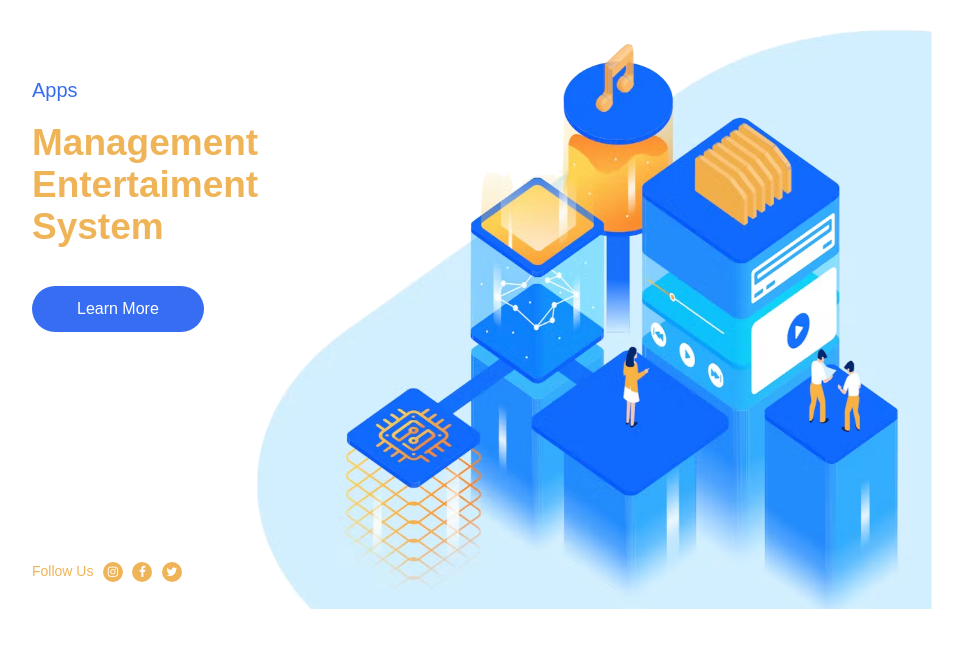
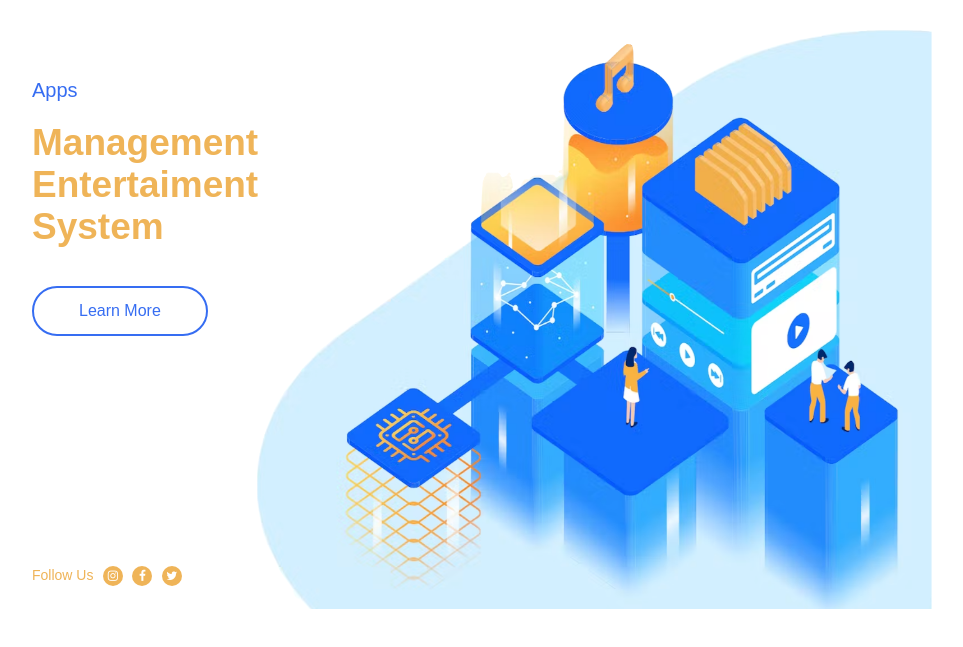
Before and after one commit to sgrazys/03-mes, a website: page index.html in a window 1280 px wide. In both pictures the pointer is over the link "Learn More". Shown: the part 67-714 px from the top of the page, without its empty margins (158-1121 px from the left). Drawn offline with Linux system fonts and the light colour scheme.

Commit message:
add content

```diff
--- a/css/main.css
+++ b/css/main.css
@@ -99,9 +99,17 @@ body {
     line-height: 1em;
     text-decoration: none;
     background-color: #366DF2;
+    border: solid 2px transparent;
     border-radius: 25px;
     padding: 15px 45px;
     margin-top: 38px;
+    transition: all 0.35s;
+}
+
+.btn:hover {
+    background-color: #ffffff;
+    color: #366DF2;
+    border: solid 2px #366DF2;
 }
 
 .social {
@@ -128,6 +136,11 @@ body {
     padding: 4px;
     margin-left: 5px;
     margin-bottom: 5px;
+    transition: all 0.3s;
+}
+
+.social > .icon:hover {
+    background-color: #366DF2;
 }
 
 .right-col {
```
